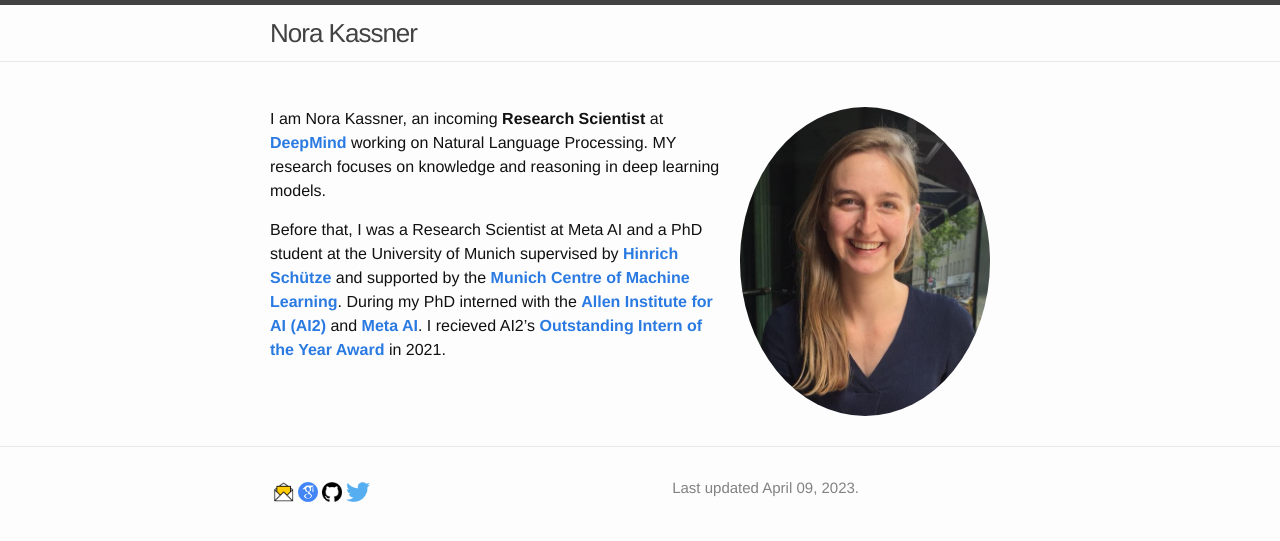
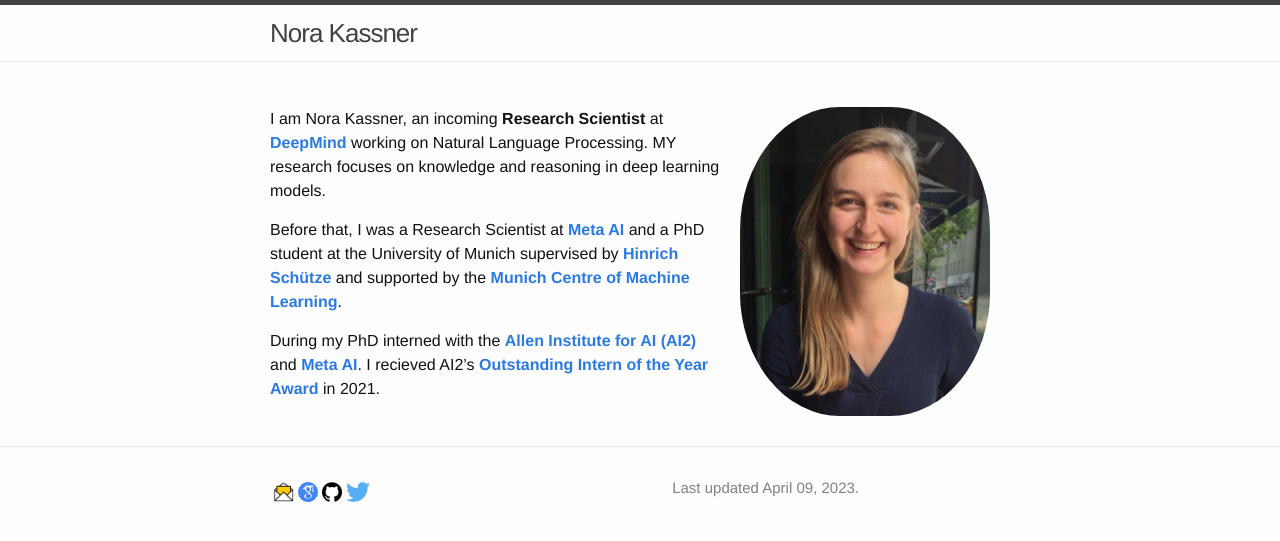
Before and after one commit to norakassner/norakassner.github.io, a Jekyll site: the page built from index.md, in a window 1280 px wide. Shown: the top 541 px of the page. Built offline with Jekyll 4.4.1, drawn with Linux system fonts in a browser that asks for light colours.

Commit message:
Initial commit

```diff
--- a/index.md
+++ b/index.md
@@ -4,7 +4,7 @@ description: I'm Nora and I am a Research Scientist in Natural Language Processi
 ---
 
 <!-- (comment) the image below can be found in img folder of this very project-->
-![i_am_a_fox](./img/people/Foto.jpeg){: style="float: right; margin: 0px 20px; width: 250px; border-radius: 50%" name="nora"}
+![i_am_a_fox](./img/people/Foto.jpeg){: style="float: right; margin: 0px 20px; width: 250px; border-radius: 40%" name="nora"}
 
 
 <!-- <a href= onMouseOver="document.readmore_1.src='/img/people/Foto.jpeg';" onMouseOut="document.readmore_1.src='/img/people/Foto.jpeg';">
@@ -12,4 +12,6 @@ description: I'm Nora and I am a Research Scientist in Natural Language Processi
 
 I am Nora Kassner, an incoming  __Research Scientist__ at [__DeepMind__](https://www.deepmind.com/) working on Natural Language Processing. MY research focuses on knowledge and reasoning in deep learning models.
 
-Before that, I was a Research Scientist at Meta AI and a PhD student at the University of Munich supervised by [__Hinrich Schütze__](https://scholar.google.com/citations?user=qIL9dWUAAAAJ&hl=en) and supported by the  [__Munich Centre of Machine Learning__](https://mcml.ai/). During my PhD interned with the [__Allen Institute for AI (AI2)__](https://allenai.org/) and [__Meta AI__](https://ai.facebook.com/). I recieved AI2's [__Outstanding Intern of the Year Award__](https://allenai.org/outstanding-interns) in 2021.
+Before that, I was a Research Scientist at [__Meta AI__](https://ai.facebook.com/) and a PhD student at the University of Munich supervised by [__Hinrich Schütze__](https://scholar.google.com/citations?user=qIL9dWUAAAAJ&hl=en) and supported by the  [__Munich Centre of Machine Learning__](https://mcml.ai/).
+
+During my PhD interned with the [__Allen Institute for AI (AI2)__](https://allenai.org/) and [__Meta AI__](https://ai.facebook.com/). I recieved AI2's [__Outstanding Intern of the Year Award__](https://allenai.org/outstanding-interns) in 2021.
```
